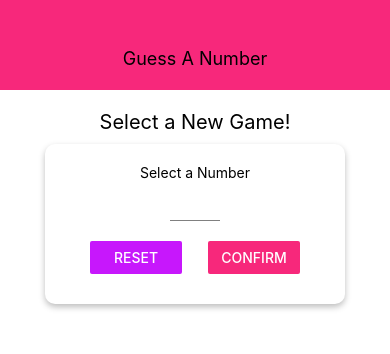
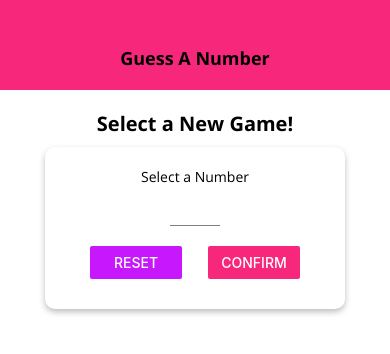
Before and after one commit to abhinavks3112/GuessANumber, a React Native app: screen / in a window 390 px wide. Shown: the top 354 px of the page. Built offline with nearby package versions, Linux system fonts and the light colour scheme.

Commit message:
Added Custom fonts and custom text wrapper

```diff
--- a/App.js
+++ b/App.js
@@ -1,13 +1,34 @@
 import React, { useState } from 'react';
 import { StyleSheet, View } from 'react-native';
+import * as Font from 'expo-font';
+import { AppLoading } from 'expo'; // prolong the default loading screen to stay active until certain task is done eg font loading
+
 import Header from './components/Header';
 import StartGameScreen from './screens/StartGameScreen';
 import GameScreen from './screens/GameScreen';
 import GameOverScreen from './screens/GameOverScreen';
 
+const fetchFonts = () => (
+    Font.loadAsync({
+    'open-sans': require('./assets/fonts/OpenSans-Regular.ttf'),
+    'open-sans-bold': require('./assets/fonts/OpenSans-Bold.ttf')
+    })
+);
+
 export default function App() {
   const [userNumber, setUserNumber] = useState();
   const [guessRounds, setGuessRounds] = useState(0);
+  const [dataLoaded, setDataLoaded] = useState(false);
+
+  if (!dataLoaded) {
+    return (
+      <AppLoading
+        startAsync={fetchFonts}// fetchFonts must return a promise and must be async
+        onFinish={() => setDataLoaded(true)}
+        onError={(err) => console.log(err)}
+      />
+    );
+  }
 
   const configureNewGameHanler = () => {
     setGuessRounds(0);
--- /dev/null
+++ b/components/BodyText.js
@@ -0,0 +1,15 @@
+import React from 'react';
+import { Text, StyleSheet } from 'react-native';
+
+const BodyText = (props) => {
+    const { style, children } = props;
+    return <Text style={{ ...styles.bodyTextStyle, ...style }}>{children}</Text>;
+};
+
+const styles = StyleSheet.create({
+    bodyTextStyle: {
+        fontFamily: 'open-sans'
+    }
+});
+
+export default BodyText;
--- a/components/Header.js
+++ b/components/Header.js
@@ -19,7 +19,8 @@
     },
     headerTextStyle: {
         color: 'black',
-        fontSize: 18
+        fontSize: 18,
+        fontFamily: 'open-sans-bold'
     }
 });
 
--- /dev/null
+++ b/components/TitleText.js
@@ -0,0 +1,16 @@
+import React from 'react';
+import { Text, StyleSheet } from 'react-native';
+
+const TitleText = (props) => {
+ const { style, children } = props;
+ return <Text style={{ ...styles.titleTextStyle, ...style }}>{children}</Text>;
+};
+
+const styles = StyleSheet.create({
+    titleTextStyle: {
+        fontFamily: 'open-sans-bold',
+        fontSize: 18
+    }
+});
+
+export default TitleText;
--- a/package.json
+++ b/package.json
@@ -9,6 +9,7 @@
   },
   "dependencies": {
     "expo": "^34.0.1",
+    "expo-font": "^6.0.1",
     "react": "16.8.3",
     "react-dom": "^16.8.6",
     "react-native": "https://github.com/expo/react-native/archive/sdk-34.0.0.tar.gz",
--- a/screens/GameOverScreen.js
+++ b/screens/GameOverScreen.js
@@ -1,13 +1,23 @@
 import React from 'react';
-import { View, Text, StyleSheet, Button } from 'react-native';
+import {
+ View, StyleSheet, Button
+} from 'react-native';
+import BodyText from '../components/BodyText';
 
 const GameOverScreen = (props) => {
+    const { roundsNumber, userNumber, onRestart } = props;
     return (
         <View style={styles.screenStyle}>
-            <Text>The Game is Over!!!</Text>
-            <Text>Number of rounds: {props.roundsNumber}</Text>
-            <Text>Number was: {props.userNumber}</Text>
-            <Button title="NEW GAME" onPress={props.onRestart}/>
+            <BodyText>The Game is Over!!!</BodyText>
+            <BodyText>
+                Number of rounds:
+                {roundsNumber}
+            </BodyText>
+            <BodyText>
+                Number was:
+                {userNumber}
+            </BodyText>
+            <Button title="NEW GAME" onPress={onRestart} />
         </View>
     );
 };
--- a/screens/GameScreen.js
+++ b/screens/GameScreen.js
@@ -1,13 +1,13 @@
 import React, { useState, useRef, useEffect } from 'react';
 import {
  View,
- Text,
  StyleSheet,
  Button,
  Alert
 } from 'react-native';
 import NumberContainer from '../components/NumberContainer';
 import Card from '../components/Card';
+import BodyText from '../components/BodyText';
 
 const generateRandomBetween = (min, max, exclude) => {
     min = Math.ceil(min);
@@ -26,7 +26,13 @@
         generateRandomBetween(1, 100, userChoice)
     );
     const [numRounds, setNumRounds] = useState(0);
+
+     /* The difference to store in ref than state is that component doesn't re-initialize
+        on each re-render but will retain value that we have changes of it elsewhere
+        eg. somewhere down below when we change its value  */
+    // useRef allows to define value which survives component re-render
     const currentLow = useRef(1);
+    // useRef allows to define value which survives component re-render
     const currentHigh = useRef(100);
 
     useEffect(() => {
@@ -45,8 +51,14 @@
             return;
         }
         if (direction === 'lower') {
+            /* The difference to store in ref than state
+            is that component doesn't re-render when we change value */
+            // references generated by useRef are objects
+            // with current property which stores actual value
             currentHigh.current = currentGuess;
         } else {
+            // references generated by useRef are objects with
+            // current property which stores actual value
             currentLow.current = currentGuess;
         }
         const nextNumber = generateRandomBetween(
@@ -60,7 +72,7 @@
 
     return (
         <View style={styles.screenStyle}>
-            <Text>Opponent's Guess</Text>
+            <BodyText>Opponent's Guess</BodyText>
             <NumberContainer>{currentGuess}</NumberContainer>
             <Card style={styles.cardStyle}>
                 <View style={styles.buttonStyle}>
--- a/screens/StartGameScreen.js
+++ b/screens/StartGameScreen.js
@@ -1,7 +1,6 @@
 import React, { useState } from 'react';
 import {
     View,
-    Text,
     Button,
     StyleSheet,
     TouchableWithoutFeedback,
@@ -12,6 +11,8 @@
 import Colors from '../constants/colors';
 import Input from '../components/Input';
 import NumberContainer from '../components/NumberContainer';
+import BodyText from '../components/BodyText';
+import TitleText from '../components/TitleText';
 
 const StartGameScreen = (props) => {
     const [enteredValue, setEnteredValue] = useState('');
@@ -52,7 +53,7 @@
     if (hasUserConfirmed) {
         confirmedOutput = (
         <Card style={styles.confirmSummaryStyle}>
-            <Text>You selected</Text>
+            <BodyText>You selected</BodyText>
             <NumberContainer>{selectedNumber}</NumberContainer>
             <Button title="START GAME" onPress={() => props.onStartGame(selectedNumber)} />
         </Card>
@@ -63,9 +64,9 @@
         // Close keyboard on touch
         <TouchableWithoutFeedback onPress={() => Keyboard.dismiss()}>
             <View style={styles.screenStyle}>
-                <Text style={styles.titleStyle}>Select a New Game!</Text>
+                <TitleText style={styles.titleStyle}>Select a New Game!</TitleText>
                 <Card style={styles.inputContainer}>
-                    <Text>Select a Number</Text>
+                    <BodyText>Select a Number</BodyText>
                     <Input
                     style={styles.inputStyle}
                     blurOnSubmit
```
Also changed, not shown: assets/fonts/OpenSans-Bold.ttf (added), assets/fonts/OpenSans-Regular.ttf (added).
